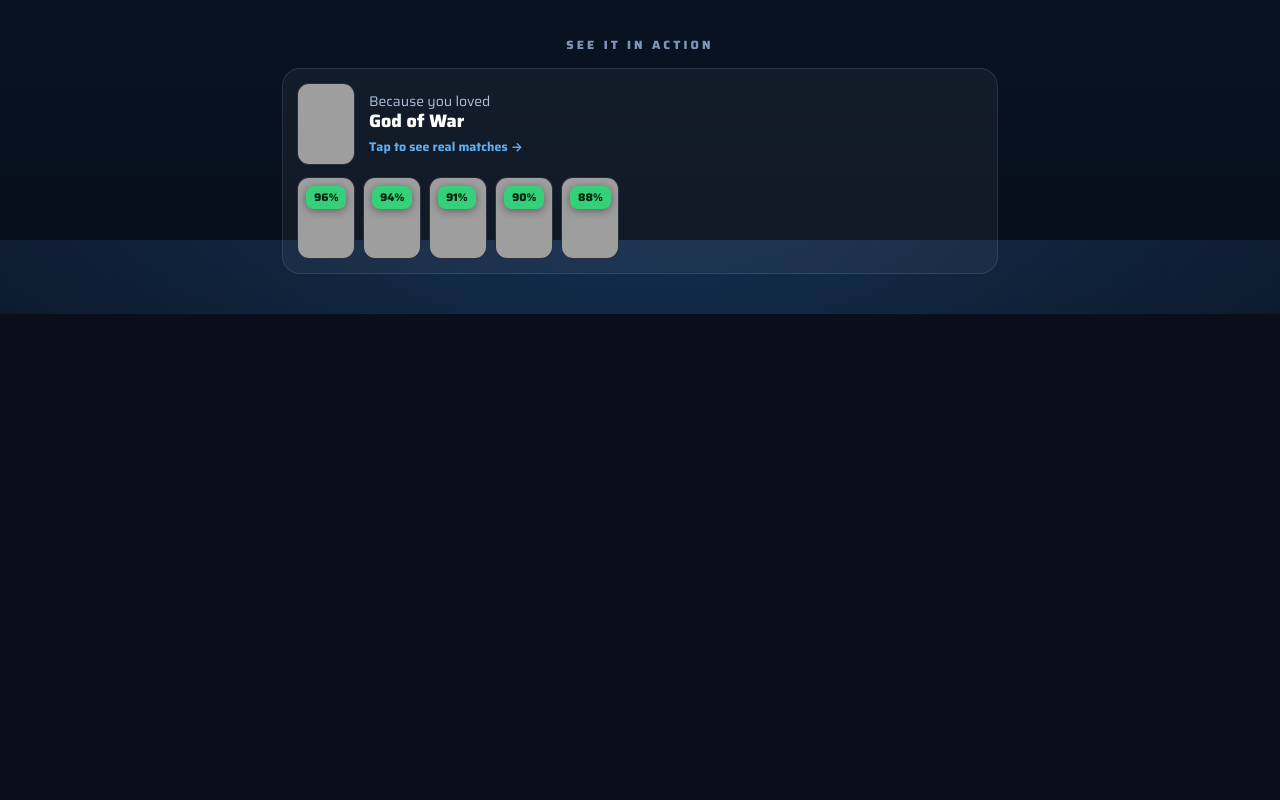
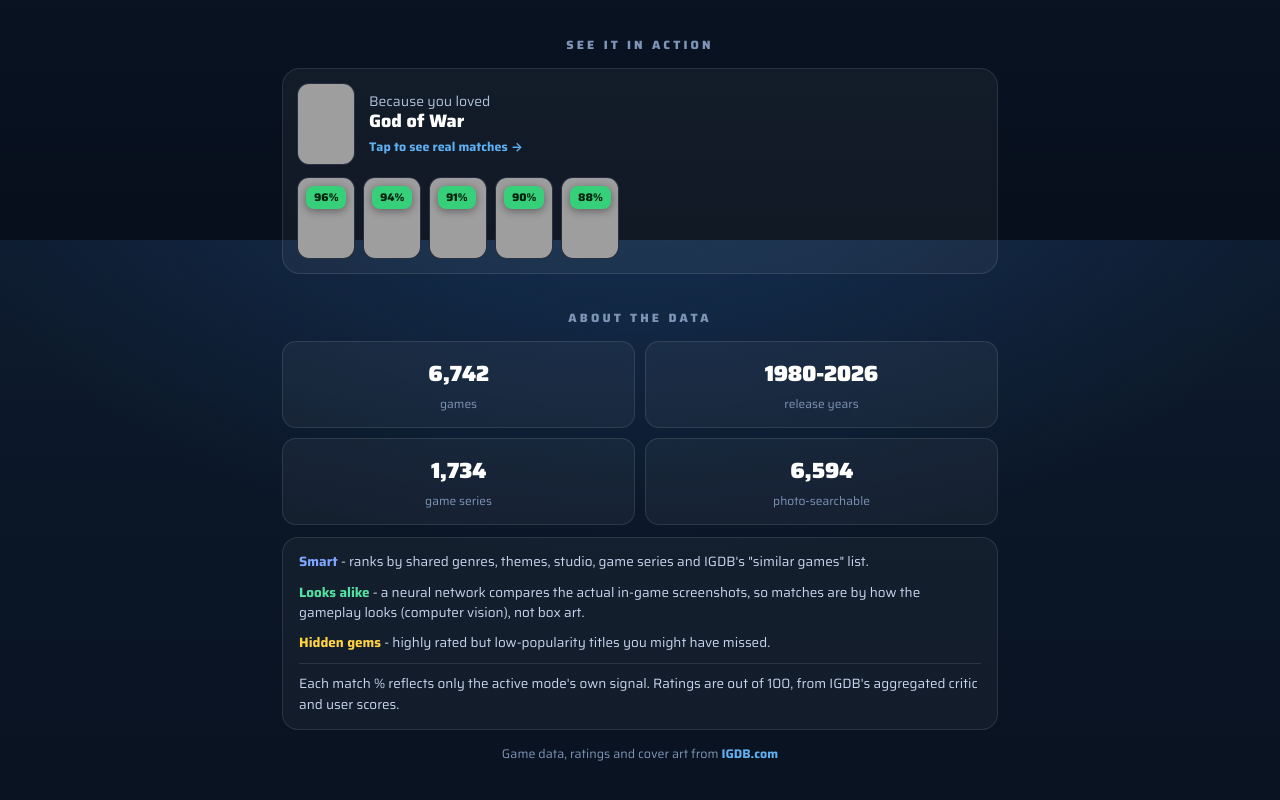
Before and after one commit to orarr2/IGDB-PS-Finder, a plain HTML site: page docs/index.html in a window 1280 px wide. Shown: the part 560-1360 px from the top of the page. Before the commit the page ends 874 px from the top, so only its background shows below. Drawn offline with Linux system fonts and the light colour scheme; grey boxes are pictures that could not be loaded.

Commit message:
Home: add 'About the data' stats + scoring explainer + IGDB credit
After the demo gallery, add a section with dataset stats (6,742 games,
1980-2026, 1,734 series, 6,594 photo-searchable), a plain explanation of how
Smart / Looks alike / Hidden gems score, and a credit link to IGDB.com.
Bump SW cache to v19.

```diff
--- a/docs/index.html
+++ b/docs/index.html
@@ -54,6 +54,23 @@
         <p class="hint">Try: Elden Ring · The Last of Us · Hades · Gran Turismo</p>
 
         <section id="home-demo" class="howto" hidden></section>
+
+        <section class="about">
+          <div class="about-h">ABOUT THE DATA</div>
+          <div class="stats">
+            <div class="stat"><b>6,742</b><span>games</span></div>
+            <div class="stat"><b>1980-2026</b><span>release years</span></div>
+            <div class="stat"><b>1,734</b><span>game series</span></div>
+            <div class="stat"><b>6,594</b><span>photo-searchable</span></div>
+          </div>
+          <div class="about-card">
+            <p><b class="m-smart">Smart</b> - ranks by shared genres, themes, studio, game series and IGDB's "similar games" list.</p>
+            <p><b class="m-visual">Looks alike</b> - a neural network compares the actual in-game screenshots, so matches are by how the gameplay looks (computer vision), not box art.</p>
+            <p><b class="m-gems">Hidden gems</b> - highly rated but low-popularity titles you might have missed.</p>
+            <p class="about-note">Each match % reflects only the active mode's own signal. Ratings are out of 100, from IGDB's aggregated critic and user scores.</p>
+          </div>
+          <a class="igdb-credit" href="https://www.igdb.com" target="_blank" rel="noopener">Game data, ratings and cover art from <b>IGDB.com</b></a>
+        </section>
       </div>
     </section>
 
--- a/docs/styles.css
+++ b/docs/styles.css
@@ -163,6 +163,22 @@
 .demo-row { display: flex; gap: 8px; overflow: hidden; }
 .demo-cell { flex: 0 0 58px; }
 .demo .demo-cell .cover { width: 58px; }
+
+/* ---------- home "about the data" + IGDB credit ---------- */
+.about { width: 100%; margin-top: 34px; }
+.about-h { font-size: 12px; font-weight: 800; letter-spacing: 0.26em; color: #7e94b6; text-align: center; margin-bottom: 14px; }
+.stats { display: grid; grid-template-columns: 1fr 1fr; gap: 10px; margin-bottom: 12px; }
+.stat { background: rgba(255, 255, 255, 0.045); border: 1px solid var(--line); border-radius: 14px; padding: 14px 10px; text-align: center; }
+.stat b { display: block; font-size: 22px; font-weight: 900; color: #fff; letter-spacing: -0.5px; }
+.stat span { display: block; font-size: 12px; color: #7e94b6; margin-top: 3px; }
+.about-card { background: rgba(255, 255, 255, 0.04); border: 1px solid var(--line); border-radius: 16px; padding: 14px 16px; text-align: left; }
+.about-card p { font-size: 13.5px; color: #c8d4ee; line-height: 1.5; margin: 0 0 10px; }
+.about-card p:last-child { margin-bottom: 0; }
+.m-smart { color: #7ea6ff; } .m-visual { color: #54e0a0; } .m-gems { color: var(--gold); }
+.about-note { color: #9fb3d6; font-size: 12.5px; border-top: 1px solid rgba(255, 255, 255, 0.10); padding-top: 10px; }
+.igdb-credit { display: block; text-align: center; margin-top: 14px; font-size: 12.5px; color: #7e94b6; text-decoration: none; }
+.igdb-credit b { color: #5fb0f0; }
+.igdb-credit:active { opacity: 0.6; }
 
 .status { margin-top: 18px; color: var(--muted); font-size: 15px; }
 .hint { margin-top: 26px; color: #5f7197; font-size: 13px; }
--- a/docs/sw.js
+++ b/docs/sw.js
@@ -6,8 +6,8 @@
  *   - Everything else (Supabase API, IGDB cover images): network-first with a
  *     runtime cache fallback, so previously seen covers survive offline.
  */
-var SHELL = "ps-recommender-shell-v18";
-var RUNTIME = "ps-recommender-runtime-v18";
+var SHELL = "ps-recommender-shell-v19";
+var RUNTIME = "ps-recommender-runtime-v19";
 
 var SHELL_ASSETS = [
   "./",
```
